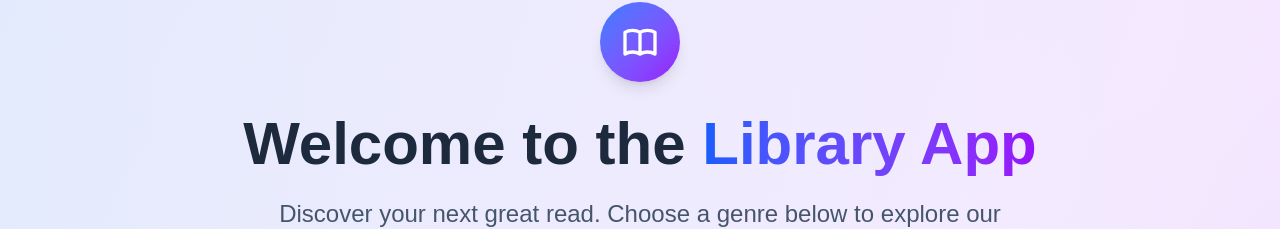
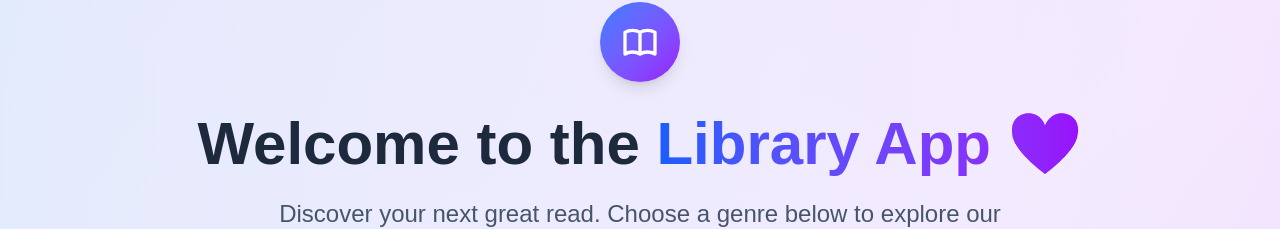
Before and after one commit to MahoMori/nextjs-library-app, a Next.js app: page / in a window 1280 px wide. Shown: the part 159-388 px from the top of the page. Built offline with nearby package versions, Linux system fonts and the light colour scheme; no server answers.

Commit message:
Test deployment on vercel

```diff
--- a/app/page.tsx
+++ b/app/page.tsx
@@ -80,7 +80,7 @@ export default function HomePage() {
             <h1 className="text-4xl md:text-6xl font-bold text-slate-800 mb-6">
               Welcome to the{" "}
               <span className="bg-gradient-to-r from-blue-600 to-purple-600 bg-clip-text text-transparent">
-                Library App
+                Library App ❤️
               </span>
             </h1>
 
```
